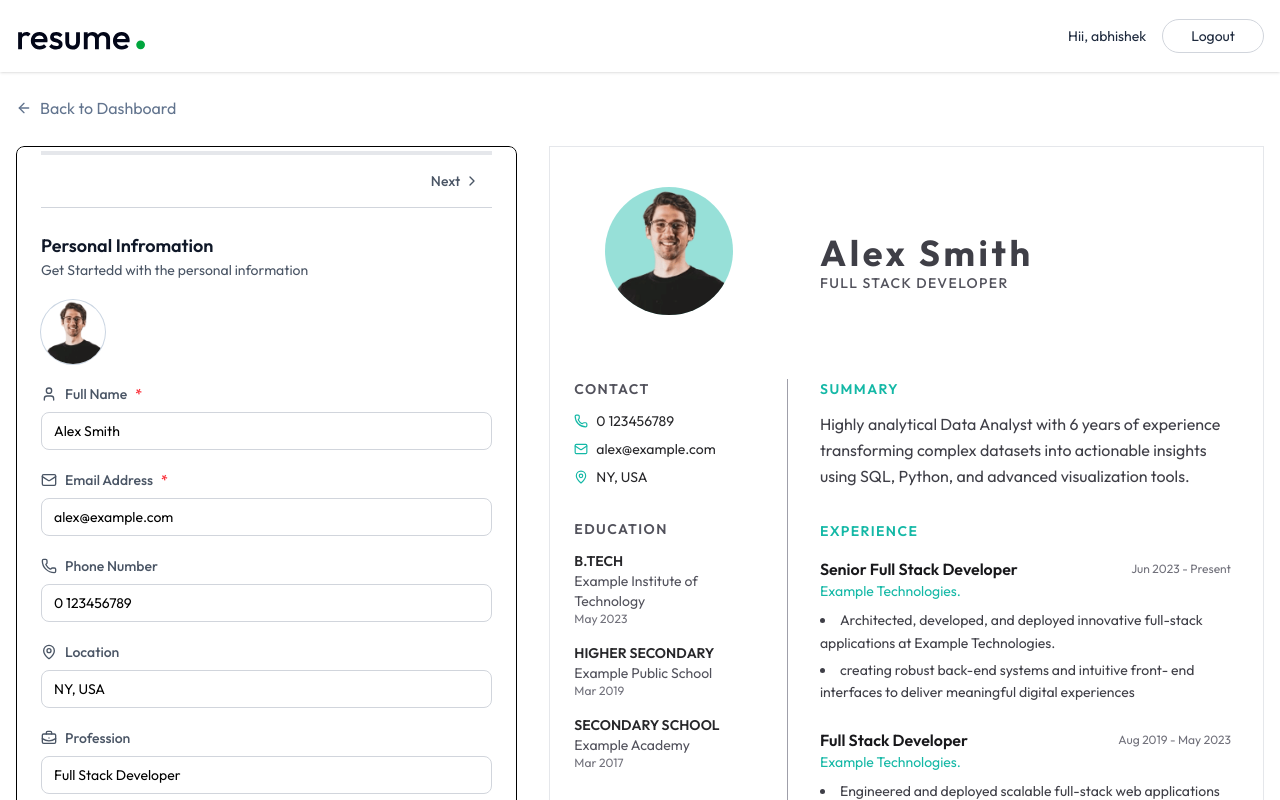
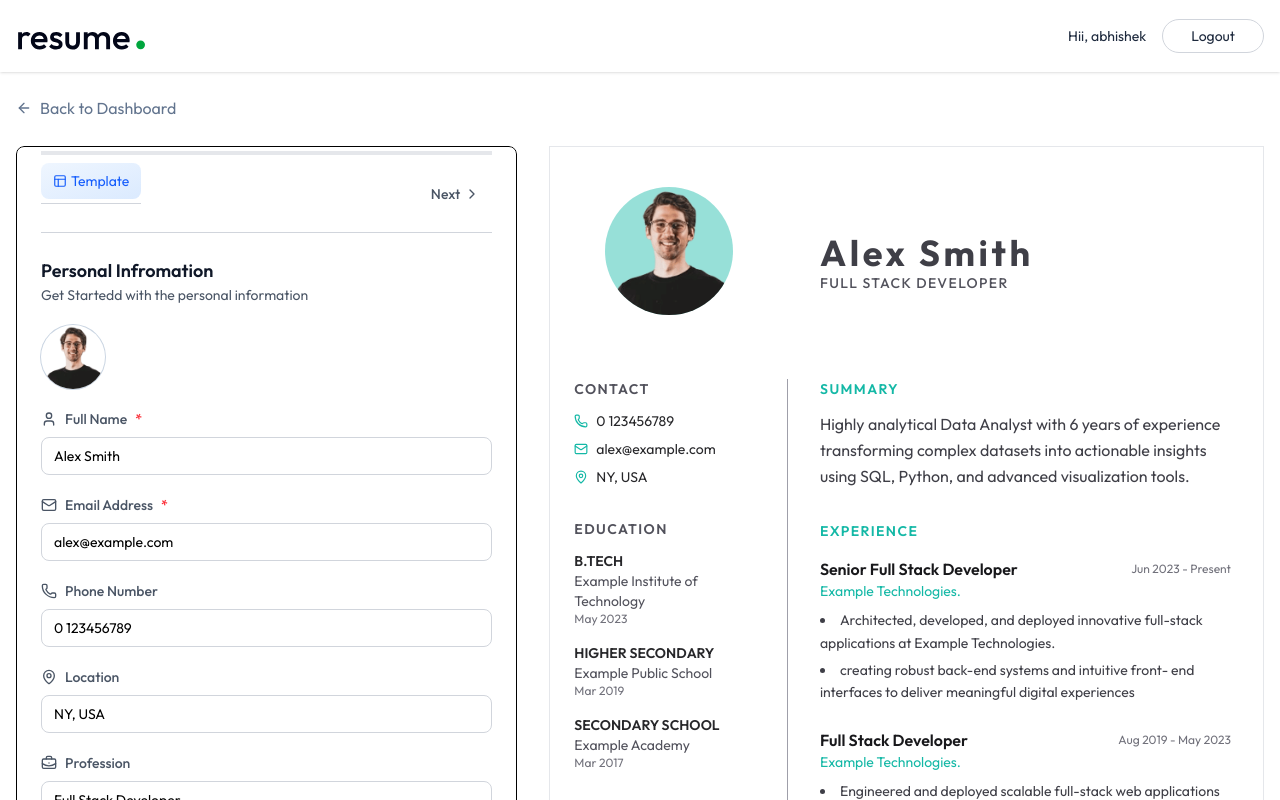
Before and after one commit to Xabhi0811/Resume-Builder, a React (Vite) app in the folder Frontend/: page /app/builder/1 in a window 1280 px wide. Shown: the top 800 px of the page. Built offline with nearby package versions, Linux system fonts and the light colour scheme.

Commit message:
templete choice kar sakte hai

```diff
--- a/Frontend/src/components/TemplateSelector.jsx
+++ b/Frontend/src/components/TemplateSelector.jsx
@@ -0,0 +1,70 @@
+import { Check } from 'lucide-react'
+import React, { useState } from 'react'
+import {Layout } from 'lucide-react'
+const TemplateSelector = ({selectedTemplate, onChange}) => {
+    const [isOpen , setIsOpen] = useState(false)
+
+    const templates =[
+        { id: "classic",
+            name: "Classic",
+            preview: "A clean , transition resume format with clear section and professional typography"
+        },
+
+        { id: "modern",
+            name: "Modern",
+            preview: "Sleek design with strategic use of color and modern font choices"
+        },
+
+
+        { id: "minimal-image",
+            name: "Minimal Image",
+            preview: "Minimal design with a single image and clean typography"
+        },
+
+
+        { id: "minimal",
+            name: "Minimal",
+            preview: "Ultra-clean design that puts your content front and center"
+        },
+    ]
+  return (
+    <div className='relative'>
+      <button onClick={()=>setIsOpen(!isOpen)} className='flex items-center gap-1 text-sm text-blue-600
+      bg-gradient-to-br from-blue-50 to-blue-100 ring-blue-300 hover:ring
+      transition-all px-3 py-2 rounded-lg'>
+        <Layout size={14} /> <span className='max-sm:hidden'>Template</span>
+      </button>
+      {isOpen && (
+        <div className='absolute top-full w-xs p-3 mt-2 space-y-3 z-10 bg-white
+        rounded-md border border-gray-200 shadow-sm'>
+         {templates.map((template)=>(
+            <div key={template.id} onClick={()=>{onChange(template.id);
+                setIsOpen(false)}}
+                 className={`relative p-3 border rounded-md cursor-pointer transition-all
+                  ${selectedTemplate === template.id ? "border-blue-400 bg-blue-100":
+                    "border-gray-300 hover:border-gray-400 hover:bg-gray-100"
+                  }`}>
+                 {selectedTemplate === template.id &&(
+                    <div className='absolute top-2 right-2'>
+
+                        <div className='size-5 bg-blue-400 rounded-full flex
+                        items-center justify-center'>
+                            <Check className='w-3 h-3 text-white' />
+                        </div>
+                </div>
+                 )}
+                 <div className="space-y-1">
+                    <h4 className='font-medium text-gray-800'>{template.name}</h4>
+                    <div className="mt-3 p-2 bg-blue-50 rounded text-xs text-gray-500 italic">
+                        {template.preview}
+                    </div>
+                 </div>
+            </div>
+         ))}
+         </div>
+      )}
+    </div>
+  )
+}
+
+export default TemplateSelector
--- a/Frontend/src/pages/ResumeBuilder.jsx
+++ b/Frontend/src/pages/ResumeBuilder.jsx
@@ -4,6 +4,7 @@
 import { ArrowLeftIcon , Briefcase, ChevronLeft, ChevronRight, FileText, FolderIcon, GraduationCap, Sparkles, User } from 'lucide-react'
 import PersonalInfoForm from '../components/PersonalInfoForm'
 import ResumePreview from '../components/ResumePreview'
+import TemplateSelector from '../components/TemplateSelector'
 
 
 const ResumeBuilder = () => {
@@ -73,7 +74,12 @@
             <div className="flex justify-between items-center mb-6 border-b
             border-gray-300 py-1">
 
-             <div className=""></div>
+             <div className='flex justify-between items-center mb-6 border-b
+             border-gray-300 py-1'>
+              <TemplateSelector selectedTemplate={resumeData.template}
+              onChange={(template)=>setResumeData(prev =>({...prev ,template}))}/>
+              </div>
+
              <div className="flex items-center">
               {activeSectionIndex !== 0 && (
                 <button onClick={()=> setActiveSectionIndex((prevIndex)=>Math.max(prevIndex - 1 ,0))} className='flex items-center gap-1 p-3 rounded-lg
```
